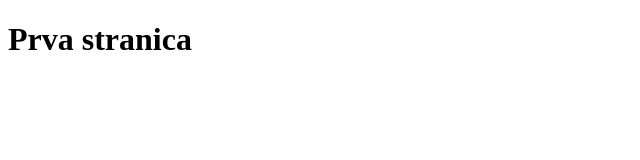
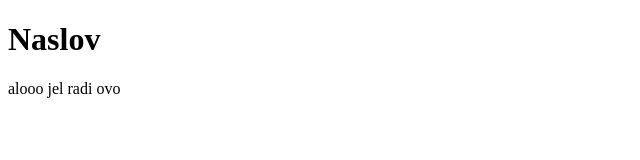
Before and after one commit to KristijanM1/Error-404, a plain HTML site: page index.html in a window 1280 px wide. Shown: the whole page, without its empty margins (0-640 px from the left). Drawn offline with Linux system fonts and the light colour scheme.

Commit message:
Jel valja

```diff
--- a/index.html
+++ b/index.html
@@ -6,6 +6,10 @@
     <title>Document</title>
 </head>
 <body>
-    <h1>Prva stranica</h1>
+    <h1>Naslov</h1>
 </body>
+<form action="POST">
+    <p>alooo jel radi ovo
+    </p>
+</form>
 </html>
```
